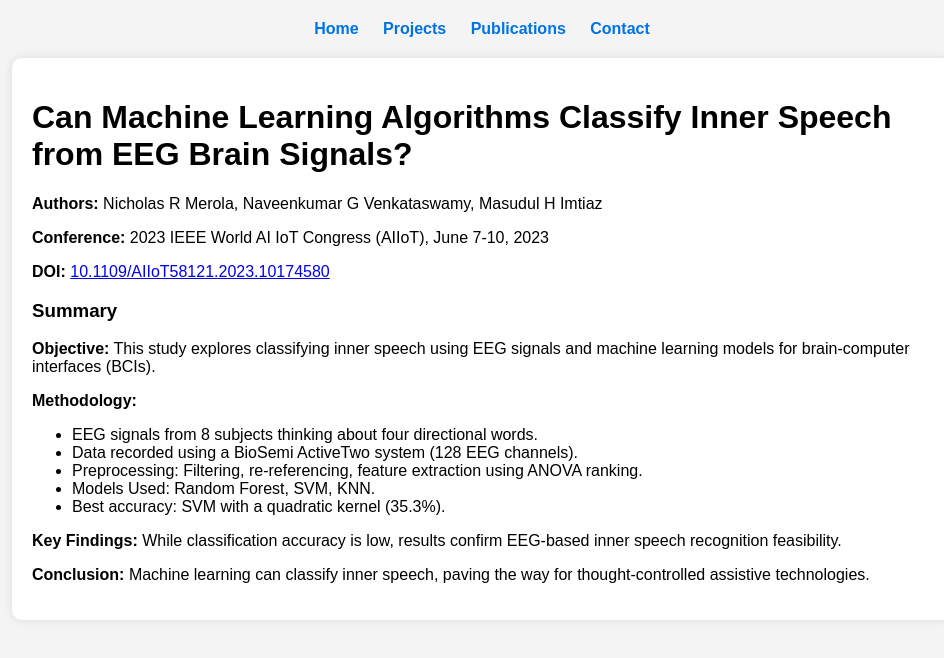
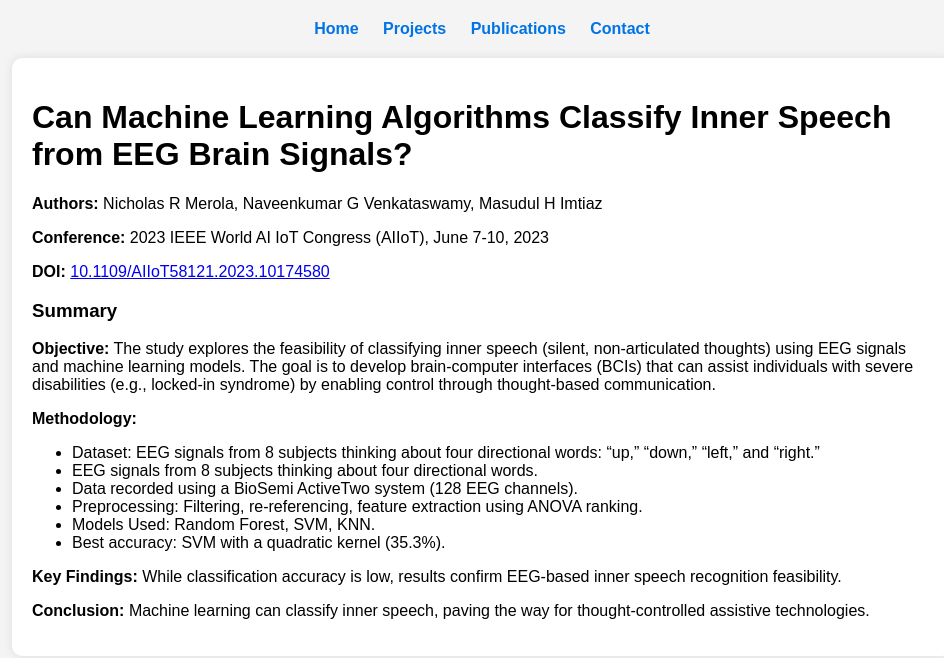
Before and after one commit to naveengv7/naveengv7.github.io, a plain HTML site: page inner_speech.html in a window 1280 px wide. Shown: the whole page, without its empty margins (158-1102 px from the left). Drawn offline with Linux system fonts and the light colour scheme.

Commit message:
Update inner_speech.html

```diff
--- a/inner_speech.html
+++ b/inner_speech.html
@@ -51,9 +51,12 @@
         <p><strong>DOI:</strong> <a href="https://doi.org/10.1109/AIIoT58121.2023.10174580" target="_blank">10.1109/AIIoT58121.2023.10174580</a></p>
 
         <h3>Summary</h3>
-        <p><strong>Objective:</strong> This study explores classifying inner speech using EEG signals and machine learning models for brain-computer interfaces (BCIs).</p>
+        <p><strong>Objective:</strong> The study explores the feasibility of classifying inner speech (silent, non-articulated thoughts) using EEG signals and machine learning models. The goal is to develop brain-computer interfaces (BCIs) that can assist individuals with severe disabilities (e.g., locked-in syndrome) by enabling control through thought-based communication.</p>
         <p><strong>Methodology:</strong></p>
         <ul>
+            <li>Dataset: EEG signals from 8 subjects thinking about four directional words: “up,” “down,” “left,” and “right.”</li>
+
+
             <li>EEG signals from 8 subjects thinking about four directional words.</li>
             <li>Data recorded using a BioSemi ActiveTwo system (128 EEG channels).</li>
             <li>Preprocessing: Filtering, re-referencing, feature extraction using ANOVA ranking.</li>
```
